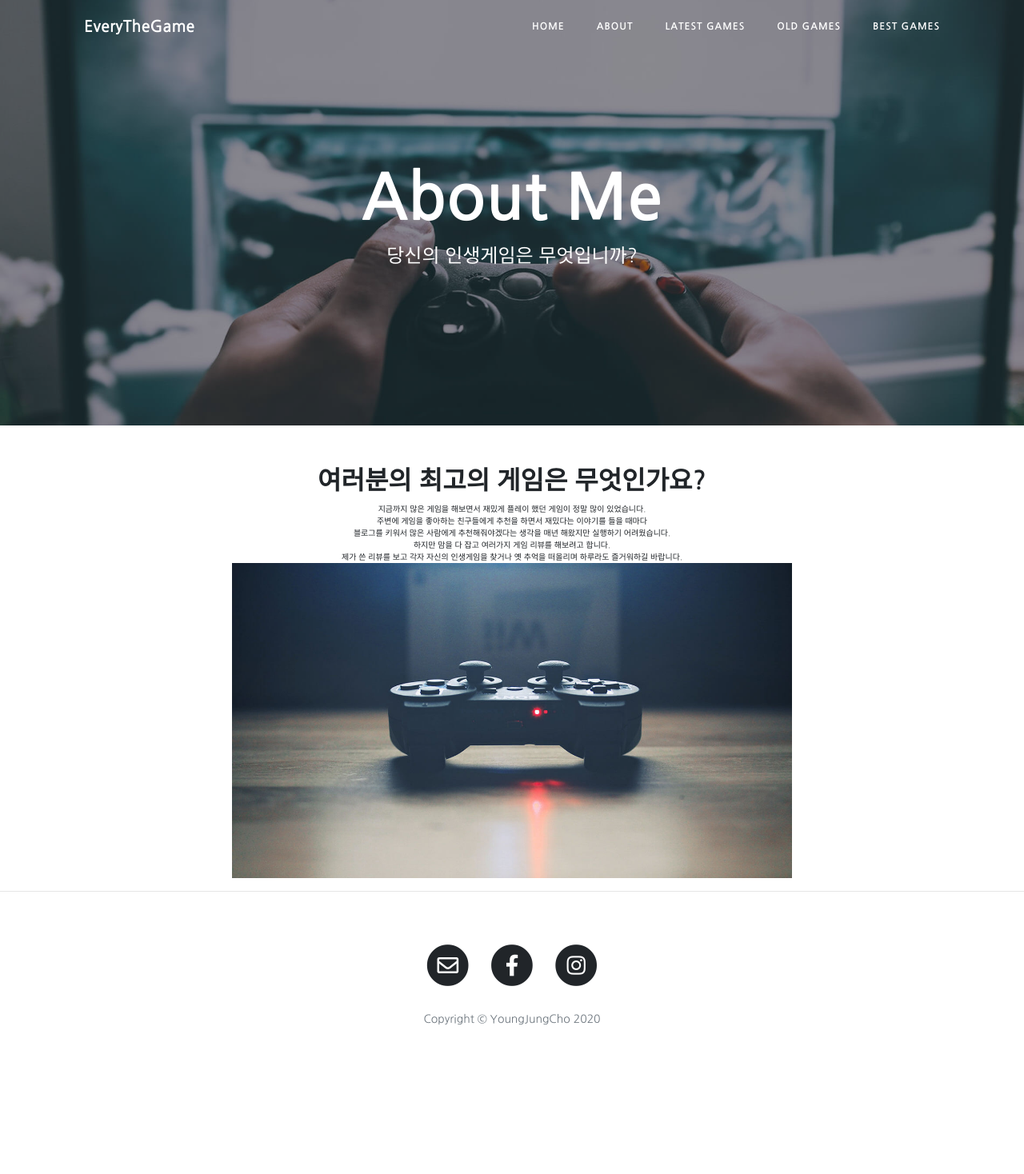
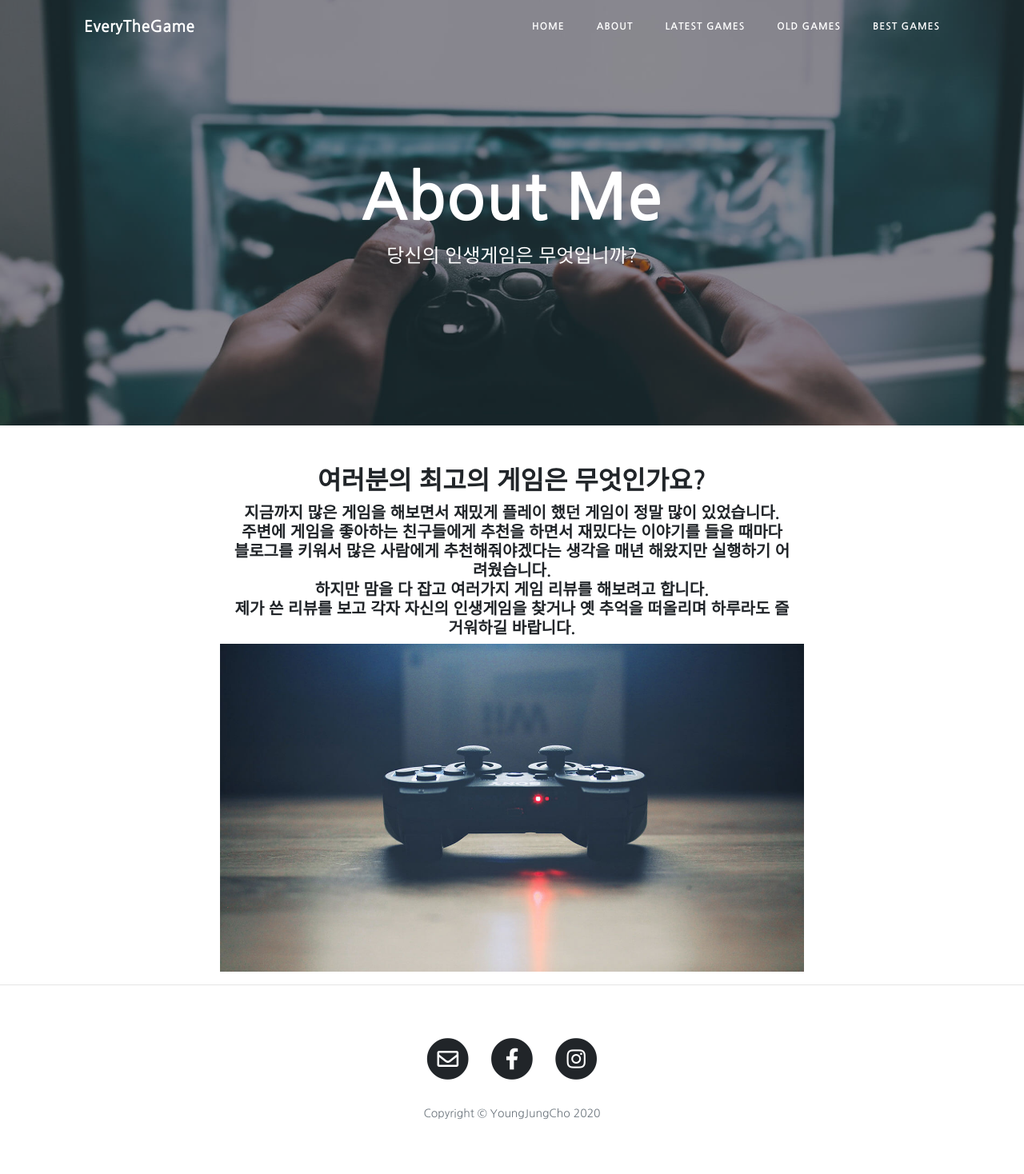
Before and after one commit to youngjungcho/everythegame88, a Jekyll site: the page built from about.html, in a window 1280 px wide. Shown: the whole page at 80% size. Built offline with Jekyll 4.4.1, drawn with Linux system fonts in a browser that asks for light colours; before the commit the page ends 1350 px from its top, so only the background shows below that.

Commit message:
Update about.html

```diff
--- a/about.html
+++ b/about.html
@@ -9,7 +9,6 @@
     text-align: center;
   }
   .information {
-    font-size: 10px;
     text-align: center;
   }
 </style>
@@ -17,11 +16,11 @@
 <section class="everythegame_1">
     <div class="container">
       <h2 class="subtitle">여러분의 최고의 게임은 무엇인가요?</h2>
-      <div class="information"> 지금까지 많은 게임을 해보면서 재밌게 플레이 했던 게임이 정말 많이 있었습니다.<br>
+      <h5 class="information"> 지금까지 많은 게임을 해보면서 재밌게 플레이 했던 게임이 정말 많이 있었습니다.<br>
                                 주변에 게임을 좋아하는 친구들에게 추천을 하면서 재밌다는 이야기를 들을 때마다<br>
                                 블로그를 키워서 많은 사람에게 추천해줘야겠다는 생각을 매년 해왔지만 실행하기 어려웠습니다.<br>
                                 하지만 맘을 다 잡고 여러가지 게임 리뷰를 해보려고 합니다.<br>
-                                제가 쓴 리뷰를 보고 각자 자신의 인생게임을 찾거나 옛 추억을 떠올리며 하루라도 즐거워하길 바랍니다.
+                                제가 쓴 리뷰를 보고 각자 자신의 인생게임을 찾거나 옛 추억을 떠올리며 하루라도 즐거워하길 바랍니다.</h5>
 	  </div>
   <div id="image">
     <div class="image1"><img src="/img/bg-main.jpg" alt="everythegame"></div>
```
